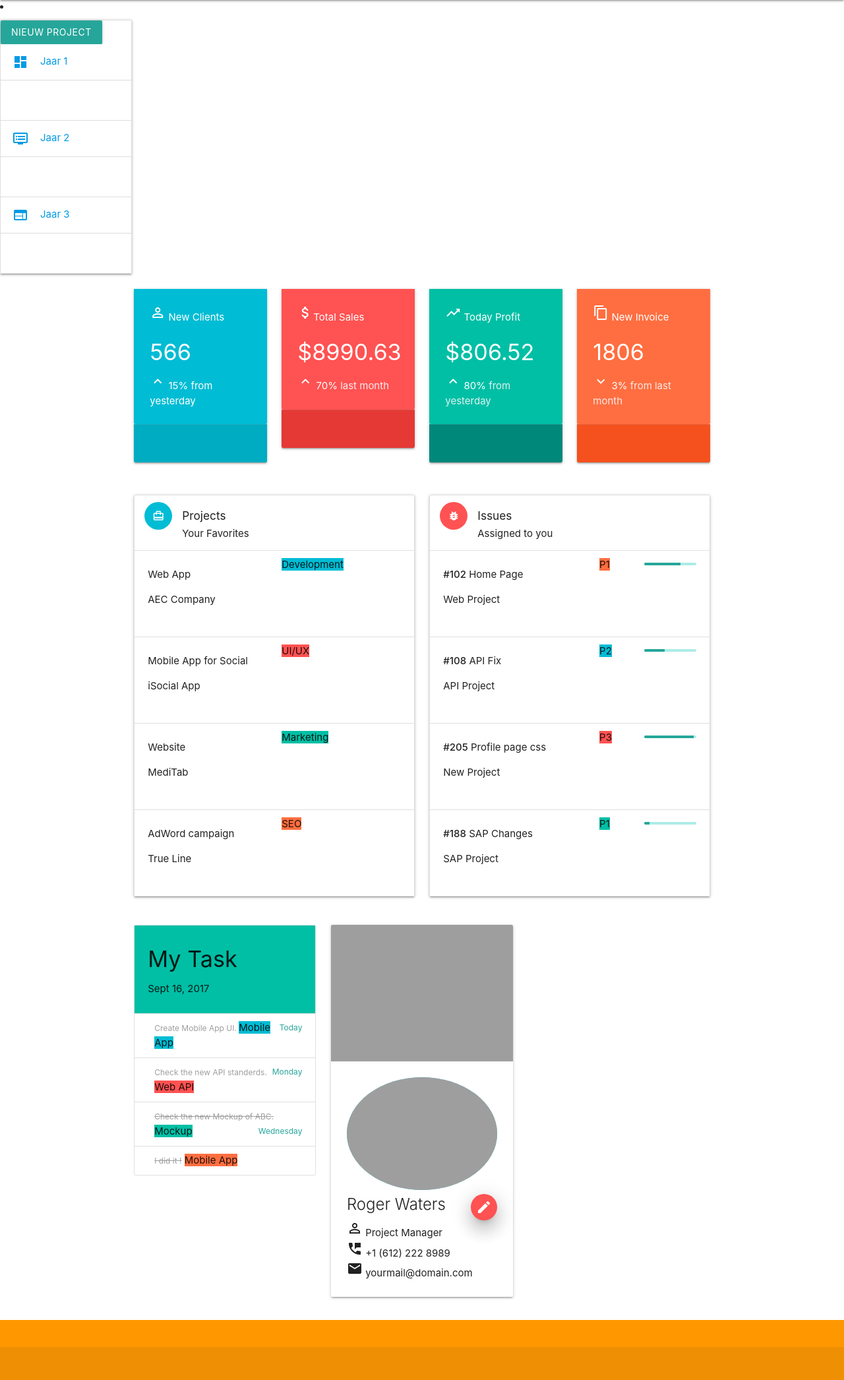
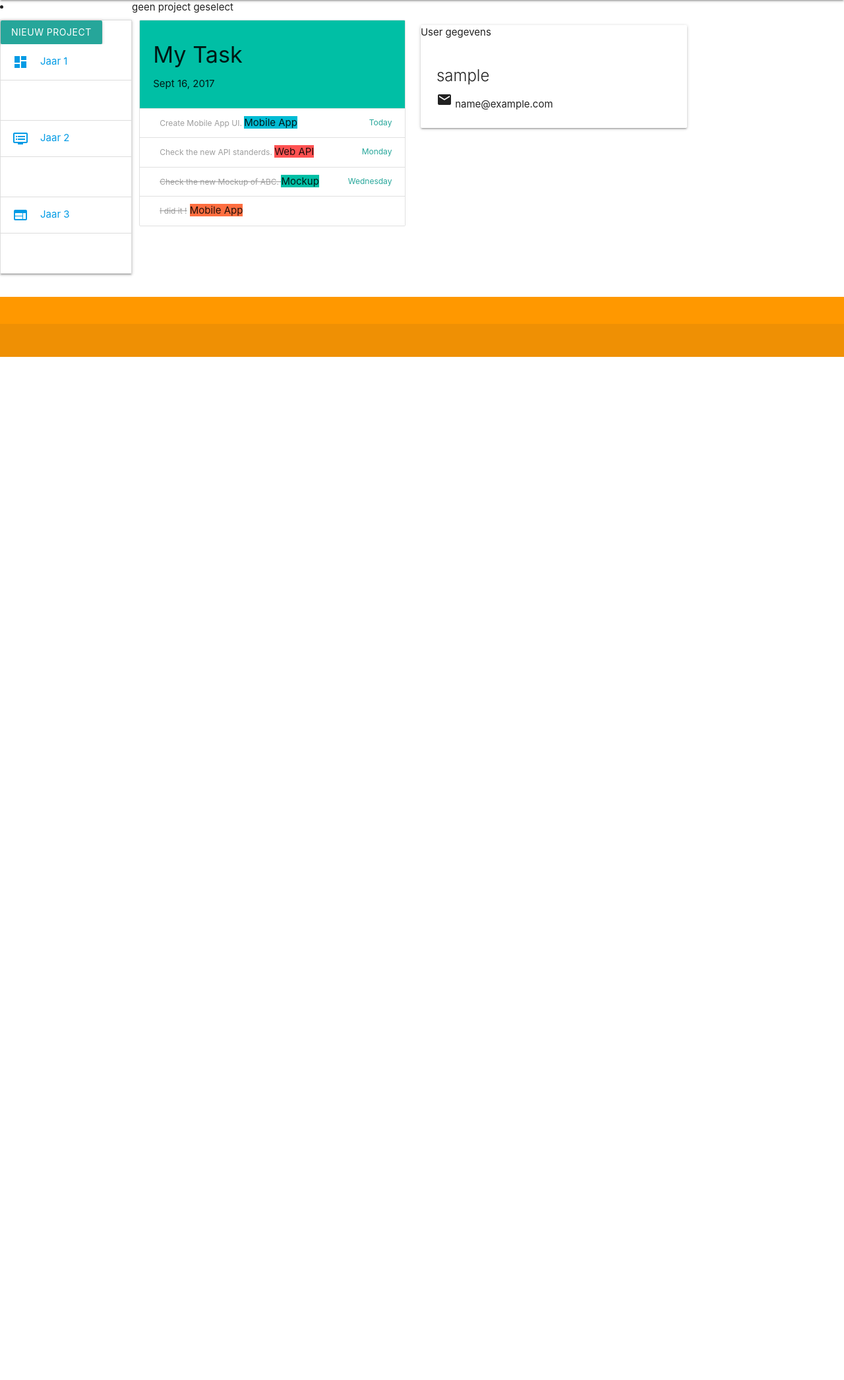
Before and after one commit to Robinkolk100/inf1a-herkansing, a PHP site: page /home.php in a window 1280 px wide. Shown: the part 64-2156 px from the top of the page at 66% size. After the commit the page ends 605 px from the top, so only its background shows below. Run offline with PHP 8.4, Linux system fonts and the light colour scheme; the visitor is signed in with stand-in values (Sample User, id 1); tables that the repository leaves empty hold one stand-in row (values such as "Sample post"); some libraries are stand-ins or nearby versions; grey boxes are pictures that could not be loaded.

Commit message:
eigen gegevens overzicht

```diff
--- a/home.php
+++ b/home.php
@@ -4,6 +4,7 @@ include 'db_connect.php';
 include 'function_login.php';
 include 'function_account.php';
 include 'function_getProjects.php';
+//print_r($_SESSION)
 ?>
 <!DOCTYPE html>
 <html lang="nl">
@@ -115,6 +116,10 @@ foreach ($projects as $project) {
         <!-- END LEFT SIDEBAR NAV-->
         <!-- //////////////////////////////////////////////////////////////////////////// -->
         <!--START CONTENT-->
+        <?php
+        if(isset($_GET['project'])){
+          echo"laat project gegevens zien";
+?>
         <div class="container">
             <!--card stats start-->
             <div id="card-stats">
@@ -334,6 +339,10 @@ foreach ($projects as $project) {
               </div>
             </div>
             <!--work collections end-->
+            <?php  } else {
+                  echo"geen project geselect";
+                }
+        ?>
             <!--card widgets start-->
             <div id="card-widgets">
               <div class="row">
@@ -377,24 +386,39 @@ foreach ($projects as $project) {
                     </li>
                   </ul>
                 </div>
+                <?php
+                $conn = dbConnect();
+                $result = $conn->query("SELECT * FROM `users` WHERE `users`.`userID` = '".$_SESSION['userID']."' ;");
+
+                while($row = mysqli_fetch_assoc($result)) {
+                  $userEmail = $row['userEmail'];
+                  $userName = $row['userName'];
+
+                  }
+                        /* close connection */
+                        $conn->close();
+                ?>
+
                 <div class="col s12 m4 l4">
                   <div id="profile-card" class="card">
-                    <div class="card-image waves-effect waves-block waves-light">
+                  <p>User gegevens</p>
+                    <!--<div class="card-image waves-effect waves-block waves-light">
                       <img class="activator" src="../../images/gallary/3.png" alt="user bg">
-                    </div>
+                    </div>-->
                     <div class="card-content">
-                      <img src="../../images/avatar/avatar-7.png" alt="" class="circle responsive-img activator card-profile-image cyan lighten-1 padding-2">
+                     <!-- <img src="../../images/avatar/avatar-7.png" alt="" class="circle responsive-img activator card-profile-image cyan lighten-1 padding-2">
                       <a class="btn-floating activator btn-move-up waves-effect waves-light red accent-2 z-depth-4 right">
                         <i class="material-icons">edit</i>
-                      </a>
-                      <span class="card-title activator grey-text text-darken-4">Roger Waters</span>
-                      <p>
+                      </a>-->
+                      <span class="card-title activator grey-text text-darken-4"><?php echo $userName ?></span>
+                      <!--<p>
                         <i class="material-icons">perm_identity</i> Project Manager</p>
                       <p>
                         <i class="material-icons">perm_phone_msg</i> +1 (612) 222 8989</p>
-                      <p>
-                        <i class="material-icons">email</i> yourmail@domain.com</p>
+                      <p>-->
+                        <i class="material-icons">email</i> <?php echo $userEmail  ?></p>
                     </div>
+                    <!--
                     <div class="card-reveal">
                       <span class="card-title grey-text text-darken-4">Roger Waters
                         <i class="material-icons right">close</i>
@@ -416,16 +440,14 @@ foreach ($projects as $project) {
                       </p>
                       <p>
                       </p>
-                    </div>
+                    </div>-->
                   </div>
                 </div>
               </div>
             </div>
+
             <!--card widgets end-->
             <!-- //////////////////////////////////////////////////////////////////////////// -->
-          <div></div></div>
-
-
           <!--end container-->
         </section>
         </div>
```
